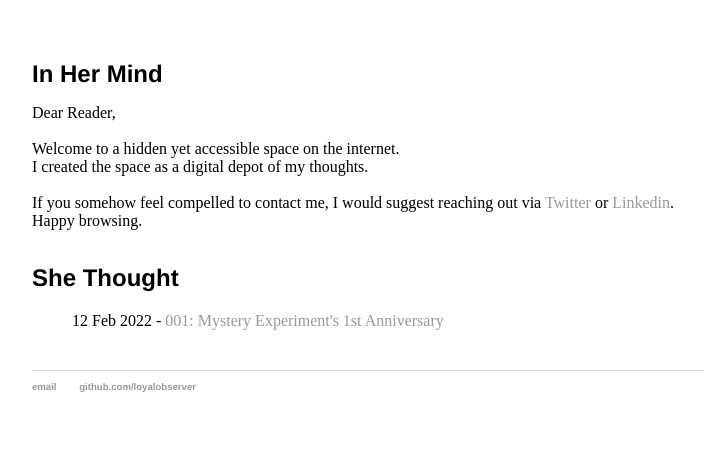
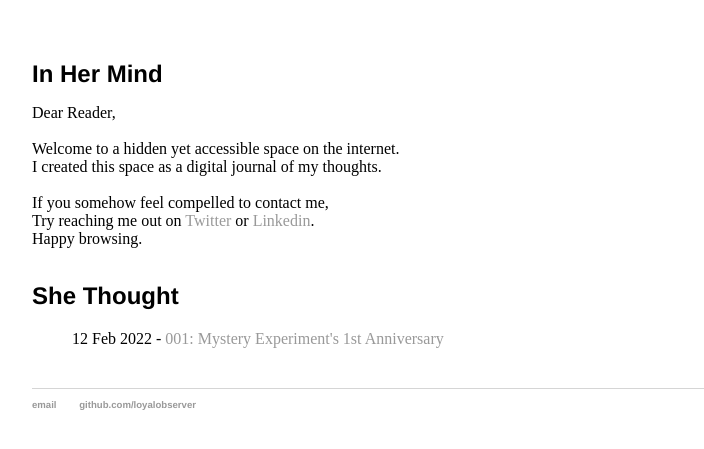
Before and after one commit to loyalobserver/loyalobserver, a Jekyll site: the page built from index.html, in a window 1280 px wide. Shown: the top 449 px of the page, without its empty margins (160-864 px from the left). Built offline with Jekyll 4.4.1, drawn with Linux system fonts in a browser that asks for light colours.

Commit message:
Update index.html

```diff
--- a/index.html
+++ b/index.html
@@ -10,9 +10,10 @@
 	Dear Reader, <br>
 	<br>
 	Welcome to a hidden yet accessible space on the internet. <br>
-	I created the space as a digital depot of my thoughts. <br>
+	I created this space as a digital journal of my thoughts. <br>
 	<br>
-	If you somehow feel compelled to contact me, I would suggest reaching out via <a href="https://twitter.com/annabellewenas">Twitter</a> or <a href="https://github.com/loyalobserver">Linkedin</a>.<br>
+	If you somehow feel compelled to contact me, <br>
+	Try reaching me out on <a href="https://twitter.com/annabellewenas">Twitter</a> or <a href="https://github.com/loyalobserver">Linkedin</a>.<br>
 	Happy browsing. <br>
 	<br>
 
```
